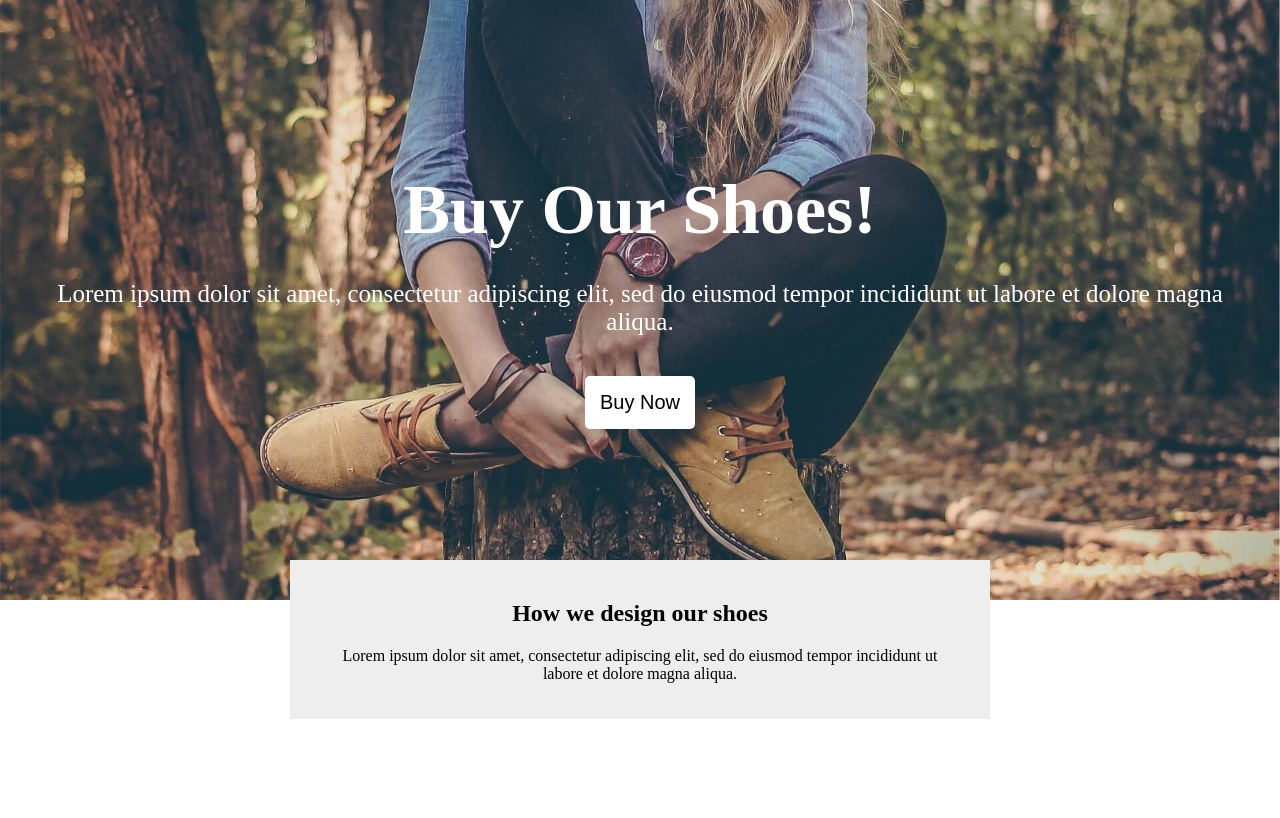
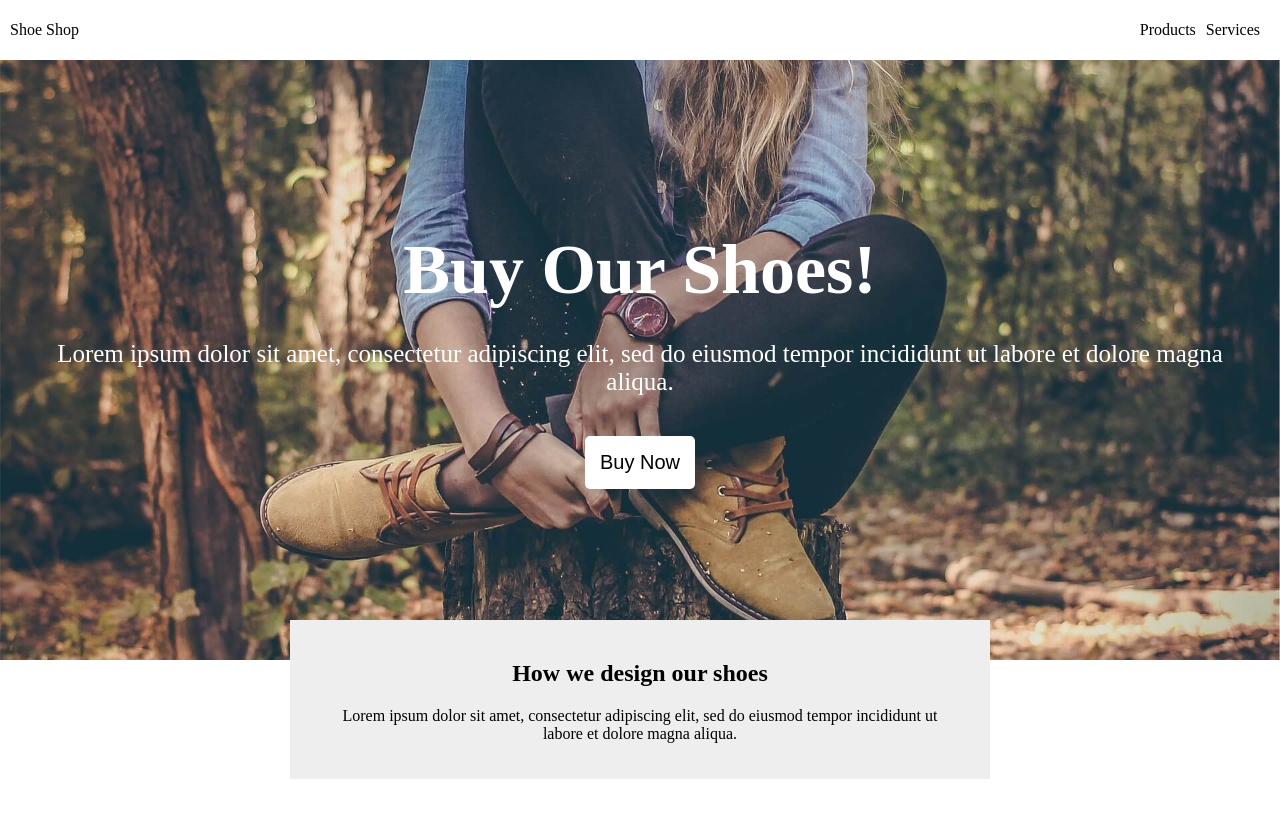
Before and after one commit to BrezelCoding/HTML-CSS__shopping_mall_practice, a plain HTML site: page index.html in a window 1280 px wide. Shown: the top 818 px of the page. Drawn offline with Linux system fonts and the light colour scheme.

Commit message:
nav: html, css

```diff
--- a/index.html
+++ b/index.html
@@ -8,6 +8,13 @@
     <title>Shopping Mall - Mini Project</title>
   </head>
   <body>
+<nav class="nav-container">
+    <div class="nav-item">Shoe Shop</div>
+    <div style="flex-grow: 1"></div>
+    <div class="nav-item">Products</div>
+    <div class="nav-item">Services</div>
+</nav>
+
     <!-- header -->
     <div class="main-background">
       <h4 class="main-title">Buy Our Shoes!</h4>
--- a/style.css
+++ b/style.css
@@ -12,6 +12,19 @@ table {
   border-collapse: collapse;
 }
 
+/* nav */
+.nav-container {
+  display: flex;
+  height: 40px;
+  align-items: center;
+  padding: 10px;
+}
+
+.nav-item {
+  margin-right: 10px;
+}
+
+/* header */
 .main-background {
   width: 100%;
   height: 600px;
```
